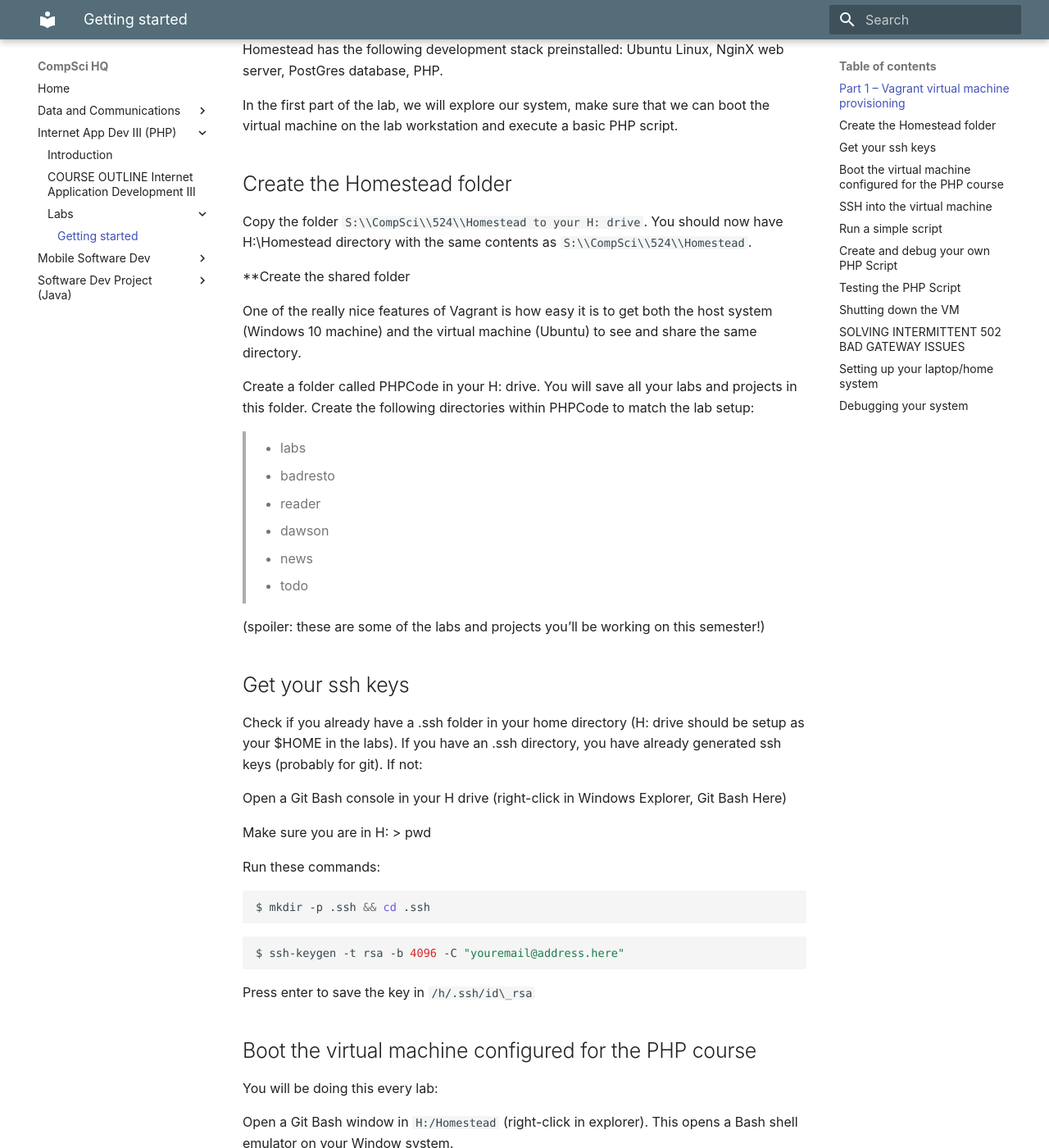
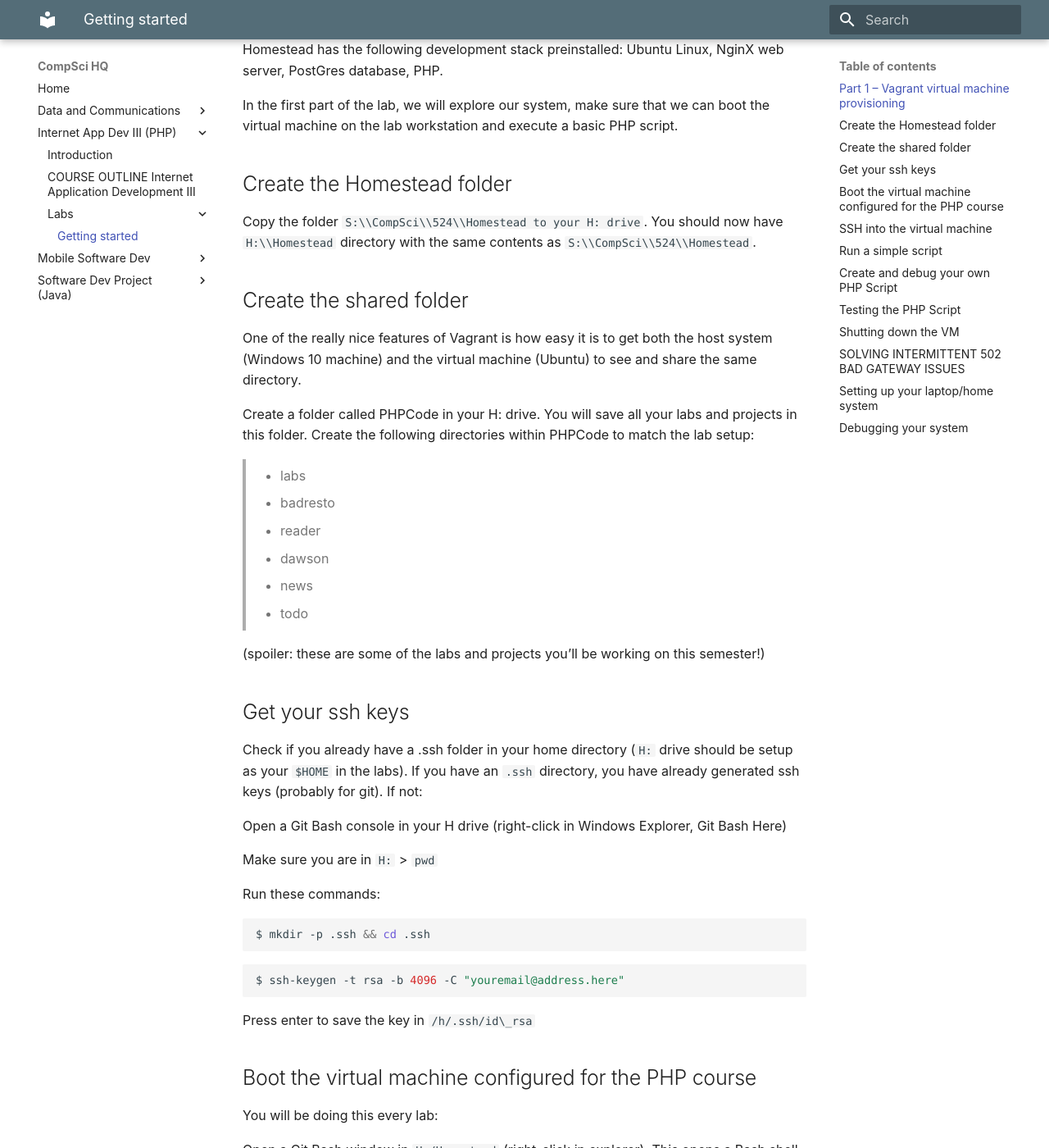
Before and after one commit to sirMerr/compsci-notes, an MkDocs documentation site: the page built from docs/Internet App Dev III (PHP)/labs/getting-started.md, in a window 1280 px wide and 1400 px high, scrolled down 512 px. Shown: the whole window at 82% size. Built offline with MkDocs 1.6.1 and Material for MkDocs 9.7.7, drawn with Linux system fonts in a browser that asks for light colours; some web fonts are replaced; some of the changed text lies outside the part shown.

````diff
--- a/docs/Internet App Dev III (PHP)/labs/getting-started.md
+++ b/docs/Internet App Dev III (PHP)/labs/getting-started.md
@@ -22,10 +22,10 @@ basic PHP script.
 ## Create the Homestead folder
 
 Copy the folder `S:\\CompSci\\524\\Homestead to your H: drive`. You should
-now have H:\\Homestead directory with the same contents as
+now have `H:\\Homestead` directory with the same contents as
 `S:\\CompSci\\524\\Homestead`.
 
-**Create the shared folder
+## Create the shared folder
 
 One of the really nice features of Vagrant is how easy it is to get both
 the host system (Windows 10 machine) and the virtual machine (Ubuntu) to
@@ -52,15 +52,15 @@ this semester!)
 
 ## Get your ssh keys
 
-Check if you already have a .ssh folder in your home directory (H: drive
-should be setup as your $HOME in the labs). If you have an .ssh
+Check if you already have a .ssh folder in your home directory (`H:` drive
+should be setup as your `$HOME` in the labs). If you have an `.ssh`
 directory, you have already generated ssh keys (probably for git). If
 not:
 
 Open a Git Bash console in your H drive (right-click in Windows
 Explorer, Git Bash Here)
 
-Make sure you are in H: &gt; pwd
+Make sure you are in `H:` > `pwd`
 
 Run these commands:
 ```bash
@@ -180,16 +180,16 @@ Notepad++ or Atom.
     conditional clause and the closing brace is always written on its
     own line.
 
-> E.g.:
->
-> if ($a != 2) {
->
->     $a = 2;
->
-> }
->
-> *(As an aside, this is also the* [*common Java style
-> *](https://google.github.io/styleguide/javaguide.html)*).*
+E.g.:
+```
+ if ($a != 2) {
+
+     $a = 2;
+
+ }
+```
+ *(As an aside, this is also the* [*common Java style
+ *](https://google.github.io/styleguide/javaguide.html)*).*
 
 ## Testing the PHP Script
 
````
Also changed, not shown: other parts of docs/Internet App Dev III (PHP)/labs/getting-started.md (+2 -2 lines), docs/Mobile Software Dev/cato.jpg (added), site/Internet App Dev III (PHP)/labs/getting-started/index.html, site/Mobile Software Dev/cato.jpg (added), site/mkdocs/search_index.json, site/sitemap.xml, 1 other file.
